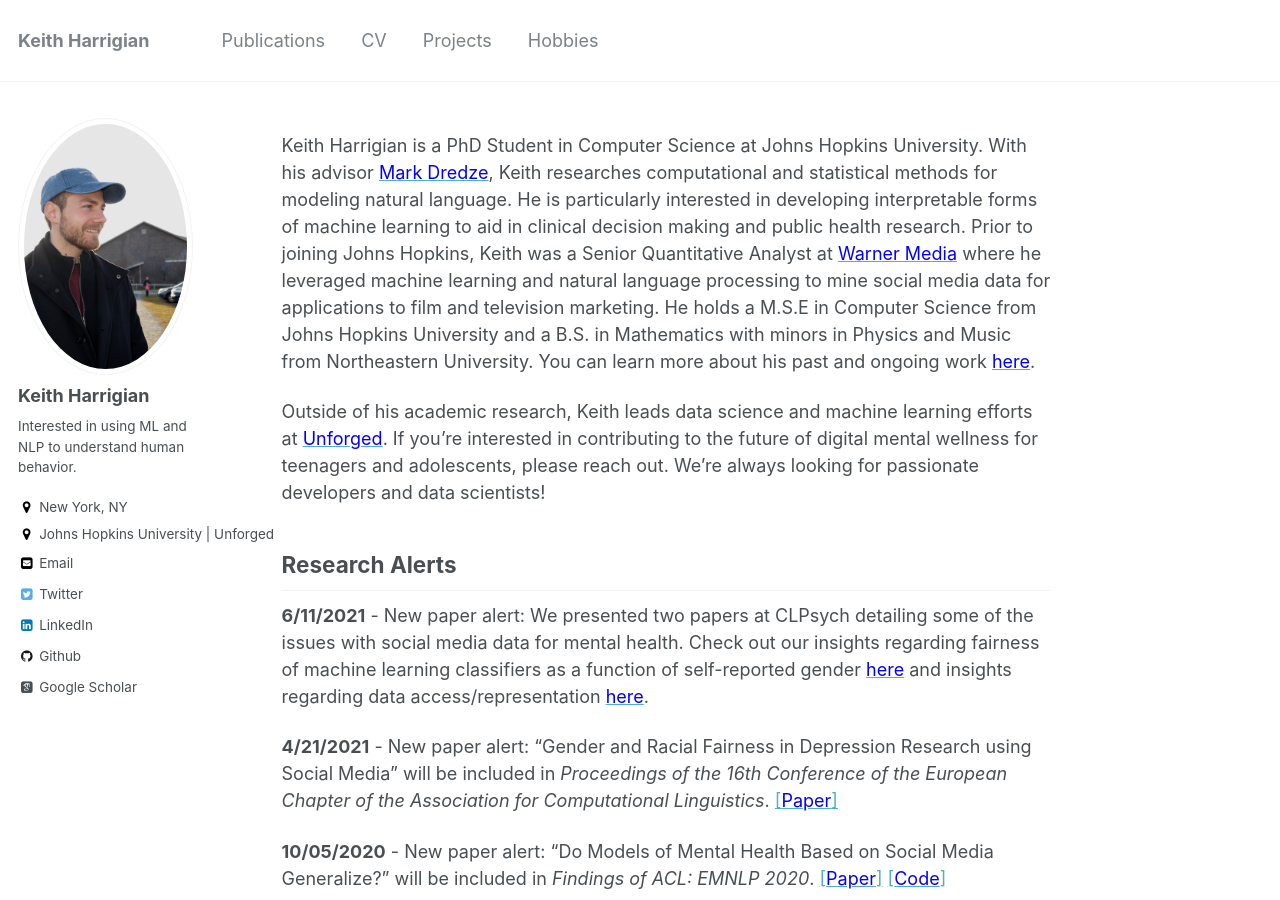
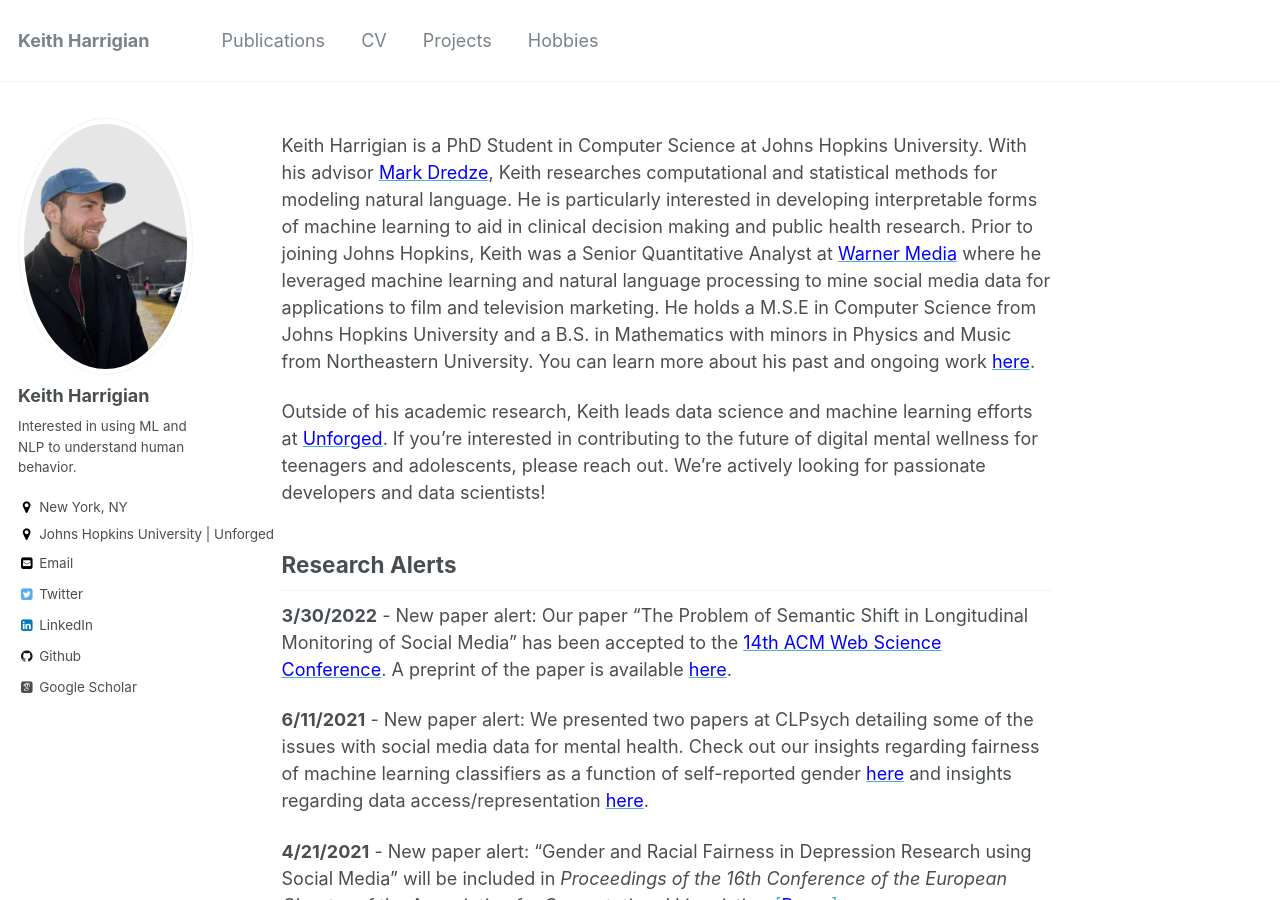
Before and after one commit to kharrigian/kharrigian.github.io, a Jekyll site: the page built from _pages/about.md, in a window 1280 px wide and 900 px high. Built offline with Jekyll 4.4.1, drawn with Linux system fonts in a browser that asks for light colours; some web fonts are replaced.

Commit message:
Add preprint (submitted version) of accepted WebSci 2022 paper

```diff
--- a/_pages/about.md
+++ b/_pages/about.md
@@ -10,11 +10,13 @@ redirect_from:
 
 Keith Harrigian is a PhD Student in Computer Science at Johns Hopkins University. With his advisor [<span style="color:blue">Mark Dredze</span>](https://www.cs.jhu.edu/~mdredze/), Keith researches computational and statistical methods for modeling natural language. He is particularly interested in developing interpretable forms of machine learning to aid in clinical decision making and public health research. Prior to joining Johns Hopkins, Keith was a Senior Quantitative Analyst at [<span style="color:blue">Warner Media</span>](https://www.warnermediagroup.com) where he leveraged machine learning and natural language processing to mine social media data for applications to film and television marketing. He holds a M.S.E in Computer Science from Johns Hopkins University and a B.S. in Mathematics with minors in Physics and Music from Northeastern University. You can learn more about his past and ongoing work [<span style="color:blue">here</span>](kharrigian.github.io/publications/).
 
-Outside of his academic research, Keith leads data science and machine learning efforts at [<span style="color:blue">Unforged</span>](https://www.kidzabout.net). If you're interested in contributing to the future of digital mental wellness for teenagers and adolescents, please reach out. We're always looking for passionate developers and data scientists!
+Outside of his academic research, Keith leads data science and machine learning efforts at [<span style="color:blue">Unforged</span>](https://www.kidzabout.net). If you're interested in contributing to the future of digital mental wellness for teenagers and adolescents, please reach out. We're actively looking for passionate developers and data scientists!
 
 ## Research Alerts
 
-**6/11/2021** - New paper alert: We presented two papers at CLPsych detailing some of the issues with social media data for mental health. Check out our insights regarding fairness of machine learning classifiers as a function of self-reported gender [<span style="color:blue">here</span>](https://aclanthology.org/2021.clpsych-1.23/) and insights regarding data access/representation  [<span style="color:blue">here</span>](https://aclanthology.org/2021.clpsych-1.2/).
+**3/30/2022** - New paper alert: Our paper "The Problem of Semantic Shift in Longitudinal Monitoring of Social Media" has been accepted to the [<span style="color:blue">14th ACM Web Science Conference</span>](https://websci22.webscience.org). A preprint of the paper is available [<span style="color:blue">here</span>](https://kharrigian.github.io/files/SemanticShift_WebSci2022.pdf).
+
+**6/11/2021** - New paper alert: We presented two papers at CLPsych detailing some of the issues with social media data for mental health. Check out our insights regarding fairness of machine learning classifiers as a function of self-reported gender [<span style="color:blue">here</span>](https://aclanthology.org/2021.clpsych-1.23/) and insights regarding data access/representation [<span style="color:blue">here</span>](https://aclanthology.org/2021.clpsych-1.2/).
 
 **4/21/2021** - New paper alert: "Gender and Racial Fairness in Depression Research using Social Media" will be included in *Proceedings of the 16th Conference of the European Chapter of the Association for Computational Linguistics*. [[<span style="color:blue">Paper</span>]](https://www.aclweb.org/anthology/2021.eacl-main.256/)
 
```
Also changed, not shown: _pages/publications.md (+2 -0 lines), 1 other file.
